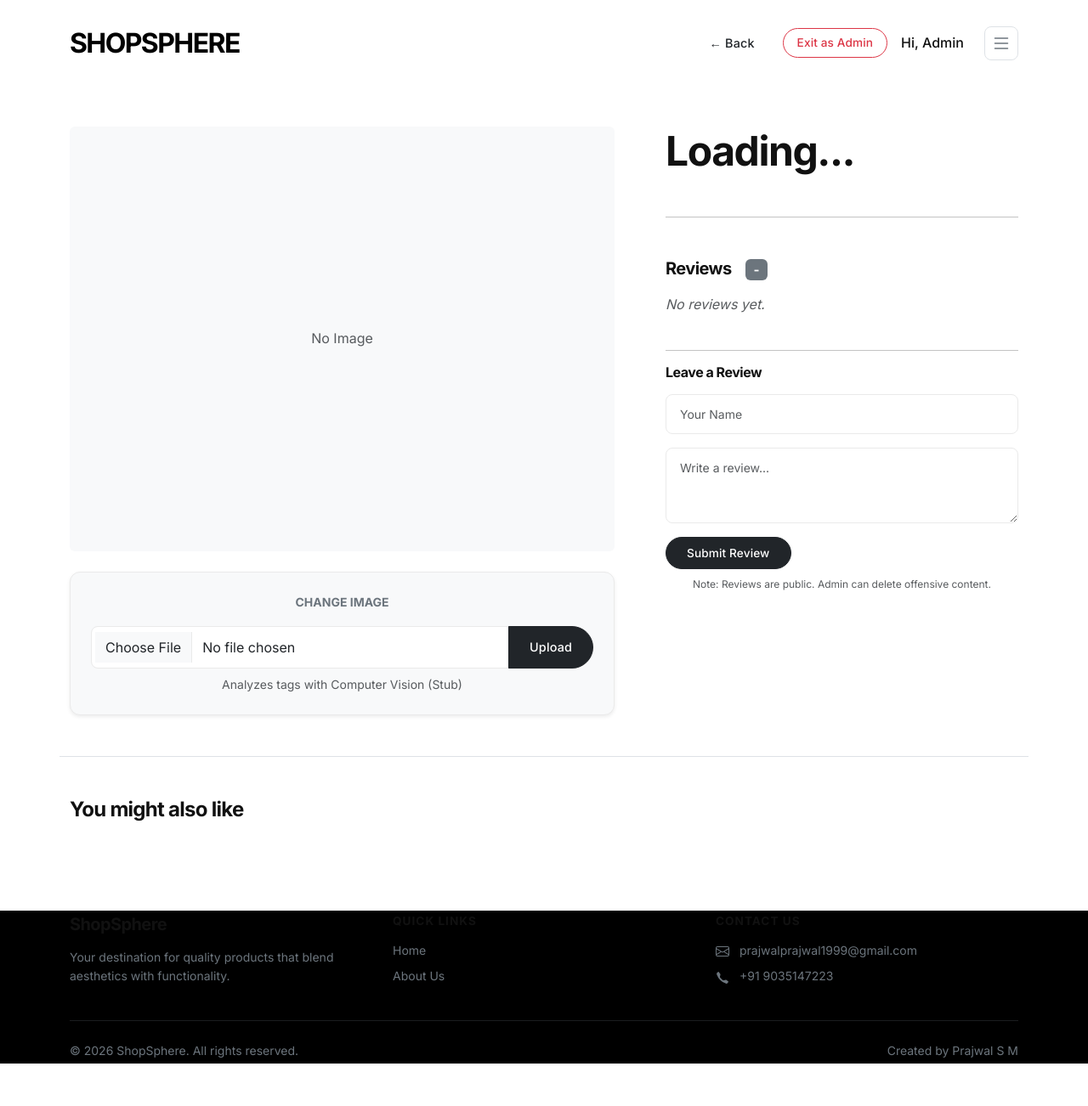
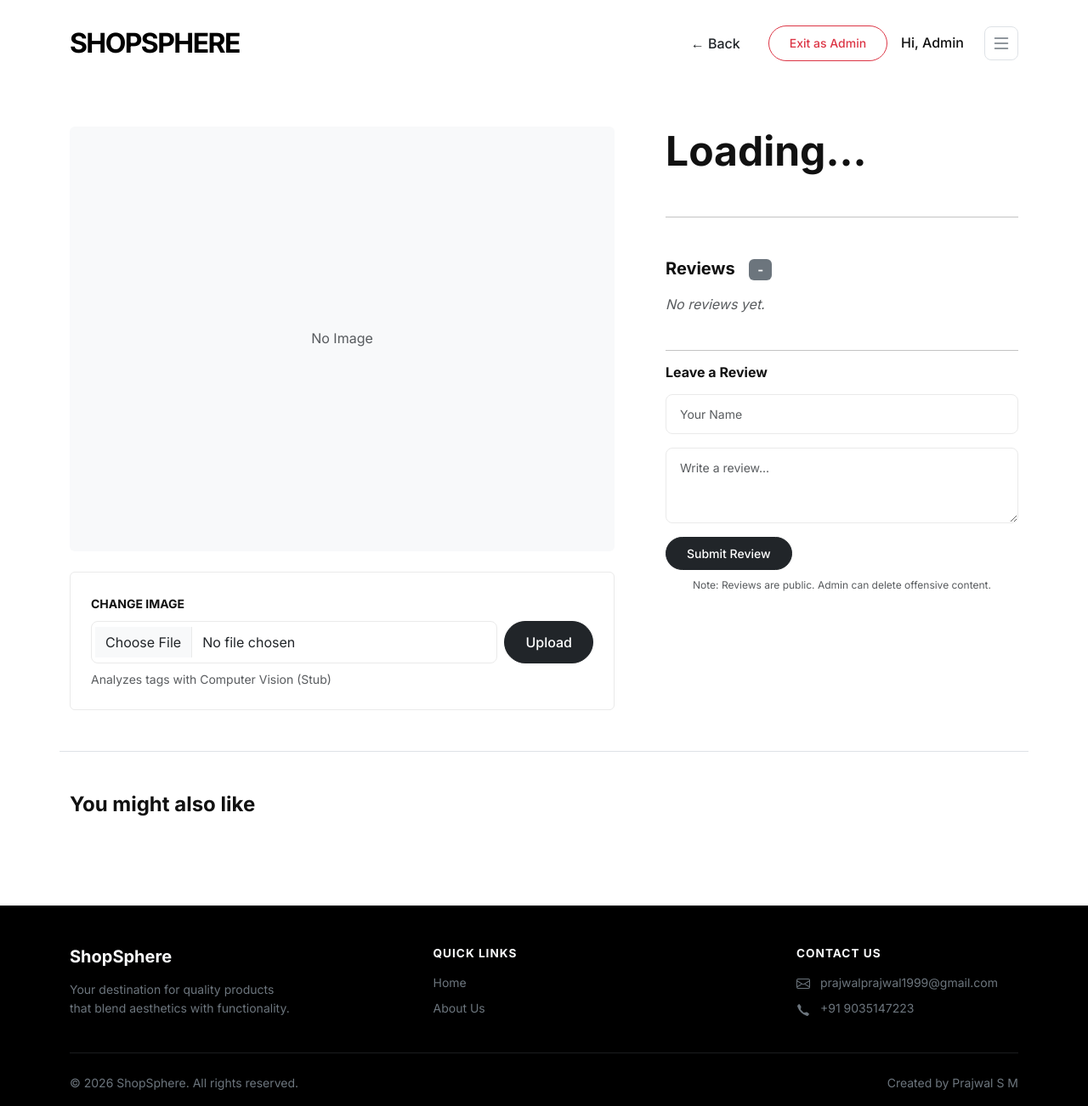
Before and after one commit to smPrajwal/Cloud-Project-AI-Product-Catalog-SHOPSPHERE, a Flask app: page /product/1 in a window 1280 px wide. Shown: the whole page at 85% size. Before the commit the page ends 1252 px from the top, so only its background shows below. Run offline with Flask 3, Linux system fonts and the light colour scheme; the visitor is signed in with stand-in values (Sample User, id 1); data that the repository does not hold is empty.

Commit message:
Refining the CSS part

```diff
--- a/frontend/static/css/styles.css
+++ b/frontend/static/css/styles.css
@@ -1,43 +1,25 @@
-/* Modern Minimalist Theme (Option 1) */
+/*
+   ShopSphere Styles
+   Simple, clean, and modern look.
+*/
 
-
+/* --- 1. Main Settings --- */
 :root {
     --bg-color: #ffffff;
     --text-color: #111111;
     --text-muted: #666666;
     --accent-color: #000000;
     --accent-hover: #333333;
-    --light-gray: #f9f9f9;
     --border-color: #eaeaea;
-    --input-bg: #ffffff;
-    --font-family: 'Inter', sans-serif;
-    --card-shadow: 0 4px 6px rgba(0, 0, 0, 0.02);
     --hover-shadow: 0 12px 24px rgba(0, 0, 0, 0.05);
-    /* New Rounded Theme Variables */
-    --border-radius-sm: 8px;
-    --border-radius-md: 12px;
-    --border-radius-lg: 20px;
-    --btn-radius: 50px;
-    /* Pill shape for buttons looks pro */
+    /* Float effect */
 }
 
 body {
     background-color: var(--bg-color);
     color: var(--text-color);
-    font-family: var(--font-family);
-    -webkit-font-smoothing: antialiased;
+    font-family: 'Inter', sans-serif;
     line-height: 1.6;
-}
-
-h1,
-h2,
-h3,
-h4,
-h5,
-h6 {
-    font-weight: 600;
-    color: var(--text-color);
-    letter-spacing: -0.03em;
 }
 
 a {
@@ -50,10 +32,12 @@
     color: var(--text-muted);
 }
 
-/* Navbar */
+/* --- 2. Navbar --- */
 .navbar {
     background-color: rgba(255, 255, 255, 0.95);
+    /* See-through white */
     backdrop-filter: blur(10px);
+    /* Blur background */
     border-bottom: 1px solid var(--border-color);
     padding: 1.25rem 0;
 }
@@ -65,125 +49,105 @@
     text-transform: uppercase;
 }
 
-/* Category Nav */
+/* --- 3. Category Buttons & Dark Backgrounds --- */
+/* Make all dark sections pure black */
 .bg-dark {
     background-color: #000000 !important;
+}
+
+/* Only make the header's dark bar slim (Category Nav) */
+header .bg-dark {
+    padding: 0.25rem 0 !important;
     border-bottom: none;
-    padding: 0.25rem 0 !important;
-    /* Slightly reduced */
 }
 
 .category-link {
     color: #999999 !important;
+    /* Gray text */
     font-weight: 600;
-    font-size: 1.05rem;
-    line-height: 1.3;
     text-transform: uppercase;
-    letter-spacing: 0.05em;
     padding: 0.35rem 1.1rem;
-    /* Slightly reduced */
     border-radius: 50px;
+    /* Pill shape */
+    transition: all 0.25s ease;
     display: inline-block;
     margin: 0 0.5rem;
-    transition: all 0.25s ease;
+    text-decoration: none;
 }
 
 .category-link:hover {
     color: #ffffff !important;
+    /* White on hover */
     background-color: rgba(255, 255, 255, 0.15);
 }
 
 .category-link.active {
     color: #000000 !important;
     background-color: #ffffff !important;
+    /* White button */
     box-shadow: 0 4px 12px rgba(0, 0, 0, 0.15);
-    font-weight: 600;
 }
 
-/* Products */
+/* --- 4. Product Cards --- */
 .product-card {
+    background: #fff;
     border: 1px solid var(--border-color);
-    /* Added subtle border */
-    border-radius: var(--border-radius-md);
-    /* Rounded */
-    background: #fff;
+    border-radius: 12px;
+    /* Rounded corners */
+    overflow: hidden;
     transition: transform 0.3s ease, box-shadow 0.3s ease;
-    overflow: hidden;
-    /* For image rounding */
-    display: flex;
-    flex-direction: column;
     height: 100%;
-}
-
-.product-card>a {
-    flex-grow: 1;
-    display: flex;
-    flex-direction: column;
 }
 
 .product-card:hover {
     transform: translateY(-5px);
+    /* Lift up effect */
     box-shadow: var(--hover-shadow);
 }
 
 .card-img-top {
-    border-radius: 0;
-    /* Handled by card overflow */
-    background-color: var(--light-gray);
+    height: 250px;
     object-fit: contain !important;
     padding: 2rem;
-    height: 250px;
-    /* Fixed height for alignment */
+    background-color: #f9f9f9;
     width: 100%;
     transition: background-color 0.3s;
 }
 
 .product-card:hover .card-img-top {
     background-color: #f0f0f0;
+    /* Darker gray background */
 }
 
 .card-body {
     padding: 1.5rem;
     text-align: center;
-    display: flex;
-    flex-direction: column;
-    height: 100%;
-    /* Fill space */
 }
 
 .card-title {
+    font-weight: 600;
     font-size: 1.1rem;
-    /* Slightly larger */
-    font-weight: 600;
-    margin-bottom: 0.75rem;
     min-height: 3.2rem;
-    /* Reserve space for 2 lines */
+    /* Space for 2 lines */
     display: -webkit-box;
     -webkit-line-clamp: 2;
     -webkit-box-orient: vertical;
     overflow: hidden;
+    margin-bottom: 0.75rem;
 }
 
 .card-price {
     font-weight: 500;
-    color: var(--text-color);
     font-size: 0.95rem;
 }
 
-/* Buttons */
+/* --- 5. Buttons --- */
 .btn {
-    border-radius: var(--btn-radius);
+    border-radius: 50px;
     /* Pill shape */
     padding: 0.6rem 1.5rem;
     font-weight: 500;
-    font-size: 0.9rem;
-    letter-spacing: 0.01em;
     transition: all 0.2s;
-}
-
-.btn-sm {
-    padding: 0.4rem 1rem;
-    font-size: 0.85rem;
 }
 
 .btn-primary {
@@ -206,44 +170,39 @@
 }
 
 .btn-outline-dark:hover {
+    background: var(--accent-color);
     border-color: var(--accent-color);
-    background: var(--accent-color);
     color: #fff;
 }
 
-/* Forms */
+/* --- 6. Badges & Forms --- */
+.badge-minimal {
+    background: #f9f9f9;
+    border: 1px solid var(--border-color);
+    color: #666;
+    padding: 0.35rem 0.85rem;
+    border-radius: 100px;
+    font-size: 0.75rem;
+    display: inline-block;
+    margin-right: 0.25rem;
+    margin-bottom: 0.5rem;
+}
+
 .form-control {
-    border-radius: var(--border-radius-sm);
+    border-radius: 8px;
     border: 1px solid var(--border-color);
     padding: 0.75rem 1rem;
-    background-color: var(--input-bg);
 }
 
 .form-control:focus {
     box-shadow: 0 0 0 3px rgba(0, 0, 0, 0.05);
-    /* Proper focus ring */
+    /* Soft glow */
     border-color: var(--accent-color);
 }
 
-/* Badges */
-.badge-minimal {
-    background: var(--light-gray);
-    border: 1px solid var(--border-color);
-    color: var(--text-muted);
-    font-size: 0.75rem;
-    padding: 0.35rem 0.85rem;
-    border-radius: 100px;
-    display: inline-block;
-    margin-right: 0.25rem;
-    margin-bottom: 0.5rem;
-    /* Fix vertical spacing when wrapping */
-}
-
-
-
-/* Modal */
+/* --- 7. Modals --- */
 .modal-content {
-    border-radius: var(--border-radius-lg);
+    border-radius: 20px;
     border: none;
     box-shadow: 0 20px 40px rgba(0, 0, 0, 0.1);
 }
@@ -256,50 +215,3 @@
 .modal-body {
     padding: 2rem;
 }
-
-/* General Card (e.g. Cart) */
-.card {
-    border-radius: var(--border-radius-md);
-    border: 1px solid var(--border-color);
-}
-
-
-
-
-
-/* Carousel Dots */
-.carousel-dots-container {
-    position: absolute;
-    bottom: 15px;
-    left: 50%;
-    transform: translateX(-50%);
-    display: flex;
-    gap: 8px;
-    z-index: 10;
-    pointer-events: none;
-    /* Container passes clicks */
-}
-
-.carousel-dot {
-    width: 10px;
-    height: 10px;
-    background-color: rgba(255, 255, 255, 0.5);
-    border: 1px solid rgba(0, 0, 0, 0.2);
-    border-radius: 50%;
-    cursor: pointer;
-    transition: all 0.2s ease;
-    box-shadow: 0 1px 3px rgba(0, 0, 0, 0.3);
-    pointer-events: auto;
-    /* Dots catch clicks */
-}
-
-.carousel-dot.active {
-    background-color: #fff;
-    transform: scale(1.2);
-    box-shadow: 0 1px 4px rgba(0, 0, 0, 0.5);
-    border-color: rgba(0, 0, 0, 0.3);
-}
-
-.carousel-dot:hover {
-    background-color: rgba(255, 255, 255, 0.8);
-}
--- a/frontend/templates/components/footer.html
+++ b/frontend/templates/components/footer.html
@@ -1,15 +1,15 @@
-<footer class="bg-dark text-light py-5 mt-5">
+<footer class="bg-dark text-light pt-5 pb-3 mt-5">
     <div class="container">
-        <div class="row">
+        <div class="row justify-content-between">
             <!-- Brand & About -->
-            <div class="col-md-4 mb-4 mb-md-0">
+            <div class="col-md-3 mb-4 mb-md-0">
                 <h5 class="fw-bold mb-3">ShopSphere</h5>
                 <p class="text-secondary small mb-0">{{ footer.footer_brand_description or 'Your destination for
                     quality products that blend aesthetics with functionality.' }}</p>
             </div>
 
             <!-- Quick Links -->
-            <div class="col-md-4 mb-4 mb-md-0">
+            <div class="col-md-3 mb-4 mb-md-0">
                 <h6 class="fw-bold mb-3 text-uppercase" style="font-size: 0.85rem; letter-spacing: 1px;">Quick Links
                 </h6>
                 <ul class="list-unstyled small">
@@ -20,7 +20,7 @@
             </div>
 
             <!-- Contact Info -->
-            <div class="col-md-4">
+            <div class="col-md-3">
                 <h6 class="fw-bold mb-3 text-uppercase" style="font-size: 0.85rem; letter-spacing: 1px;">Contact Us
                 </h6>
                 <ul class="list-unstyled small">
--- a/frontend/templates/pages/product.html
+++ b/frontend/templates/pages/product.html
@@ -33,19 +33,15 @@
                     <span id="imgPlaceholder" class="text-muted">No Image</span>
                 </div>
 
-                <!-- Image Upload (Admin Only) -->
+                <!-- Simplified Image Upload (Admin Only) -->
                 {% if session.get('is_admin') %}
-                <div class="card mt-4 border-subtle shadow-sm bg-body-tertiary">
-                    <div class="card-body">
-                        <label class="form-label fw-bold text-uppercase small text-secondary mb-3">Change Image</label>
-                        <div class="input-group">
-                            <input type="file" id="imageUploadInput" class="form-control" accept="image/*">
-                            <button class="btn btn-dark" type="button" onclick="uploadImage()">Upload</button>
-                        </div>
-                        <div class="form-text text-muted small mt-2">
-                            Analyzes tags with Computer Vision (Stub)
-                        </div>
+                <div class="mt-4 p-4 rounded" style="border: 1px solid var(--border-color);">
+                    <label class="fw-bold small text-uppercase mb-2">Change Image</label>
+                    <div class="d-flex gap-2">
+                        <input type="file" id="imageUploadInput" class="form-control" accept="image/*">
+                        <button class="btn btn-dark" type="button" onclick="uploadImage()">Upload</button>
                     </div>
+                    <small class="text-muted d-block mt-2">Analyzes tags with Computer Vision (Stub)</small>
                 </div>
                 {% endif %}
             </div>
```
